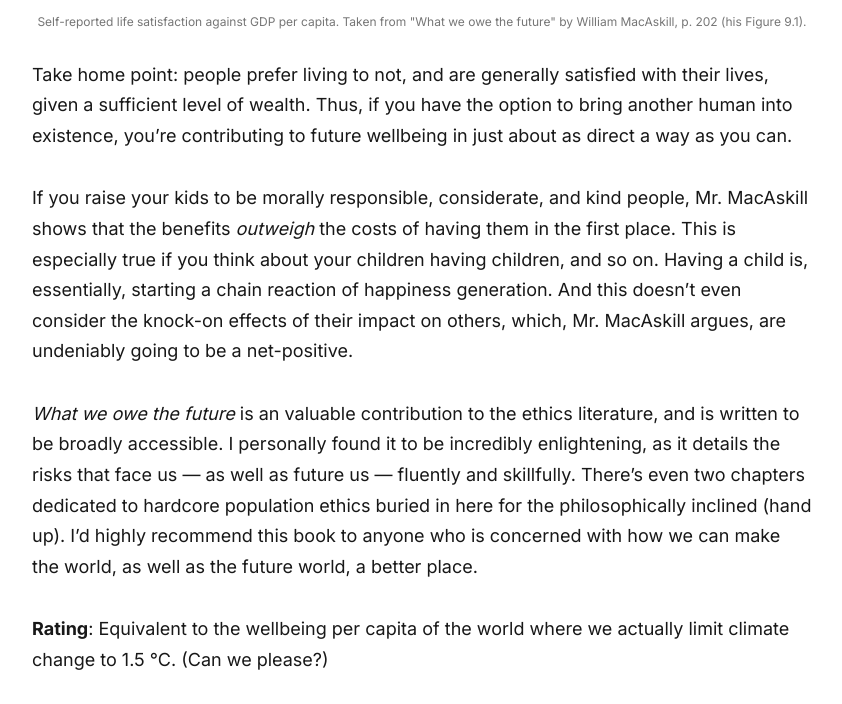
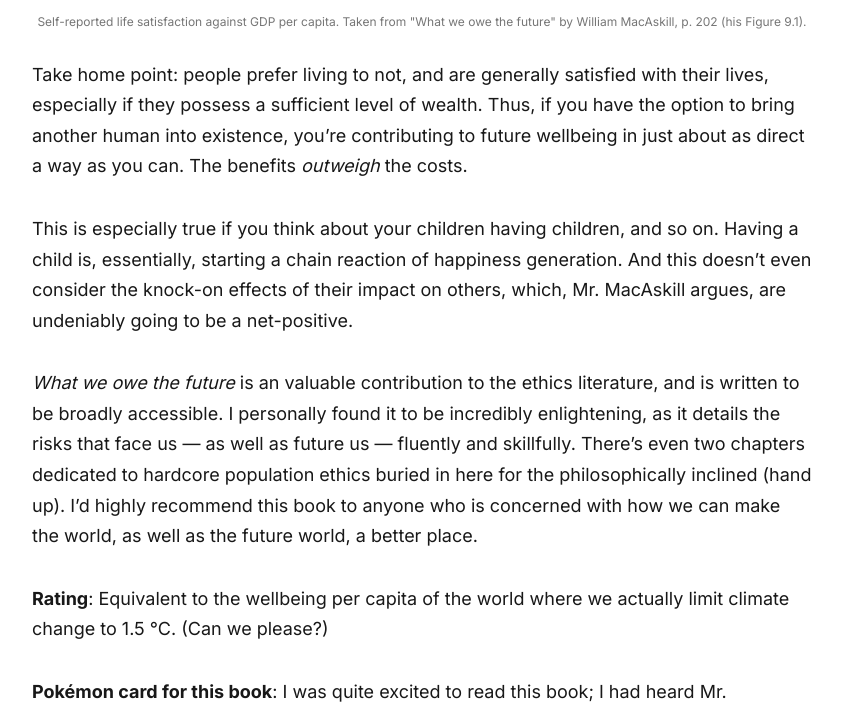
Before and after one commit to adam-bauer-34/adam-bauer-34.github.io, a Jekyll site: the page built from _posts/2022-12-18-what-we-owe-macaskill.md, in a window 1280 px wide and 900 px high, scrolled down 4845 px, cut to the strip 196-900 px from the top of the window. Shown: the whole strip, without its empty margins (218-1060 px from the left). Built offline with Jekyll 4.4.1, drawn with Linux system fonts in a browser that asks for light colours; nearby versions of some CDN libraries; some web fonts are replaced.

Commit message:
Update 2022-12-18-what-we-owe-macaskill.md

```diff
--- a/_posts/2022-12-18-what-we-owe-macaskill.md
+++ b/_posts/2022-12-18-what-we-owe-macaskill.md
@@ -57,9 +57,9 @@
   <em>Self-reported life satisfaction against GDP per capita. Taken from "What we owe the future" by William MacAskill, p. 202 (his Figure 9.1).</em>
 </div>
 
-Take home point: people prefer living to not, and are generally satisfied with their lives, given a sufficient level of wealth. Thus, if you have the option to bring another human into existence, you’re contributing to future wellbeing in just about as direct a way as you can.
+Take home point: people prefer living to not, and are generally satisfied with their lives, especially if they possess a sufficient level of wealth. Thus, if you have the option to bring another human into existence, you’re contributing to future wellbeing in just about as direct a way as you can. The benefits _outweigh_ the costs.
 
-If you raise your kids to be morally responsible, considerate, and kind people, Mr. MacAskill shows that the benefits _outweigh_ the costs of having them in the first place. This is especially true if you think about your children having children, and so on. Having a child is, essentially, starting a chain reaction of happiness generation. And this doesn’t even consider the knock-on effects of their impact on others, which, Mr. MacAskill argues, are undeniably going to be a net-positive.
+This is especially true if you think about your children having children, and so on. Having a child is, essentially, starting a chain reaction of happiness generation. And this doesn’t even consider the knock-on effects of their impact on others, which, Mr. MacAskill argues, are undeniably going to be a net-positive.
 
 _What we owe the future_ is an valuable contribution to the ethics literature, and is written to be broadly accessible. I personally found it to be incredibly enlightening, as it details the risks that face us — as well as future us — fluently and skillfully. There’s even two chapters dedicated to hardcore population ethics buried in here for the philosophically inclined (hand up). I’d highly recommend this book to anyone who is concerned with how we can make the world, as well as the future world, a better place.
 
```
